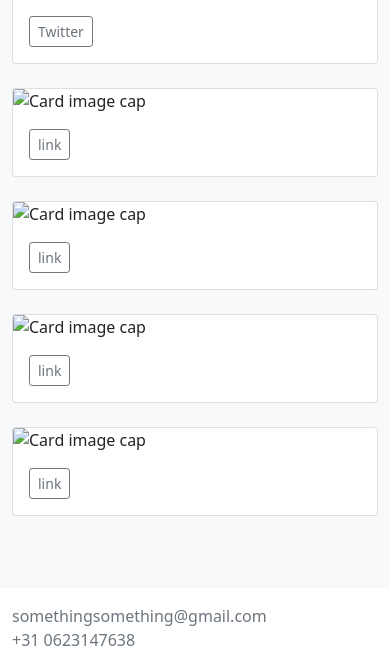
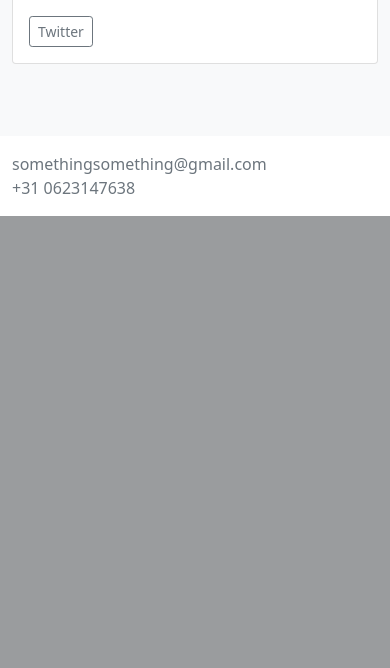
Before and after one commit to ashborn211/webaplicatie1-website, a PHP site: page /contact.php in a window 390 px wide. Shown: the part 1826-2494 px from the top of the page. After the commit the page ends 2042 px from the top, so only its background shows below. Run offline with PHP 8.4, Linux system fonts and the light colour scheme.

Commit message:
nothng special

```diff
--- a/php/contact.php
+++ b/php/contact.php
@@ -85,58 +85,7 @@
                 </div>
               </div>
             </div>
-            <div class="col-md-4">
-              <div class="card mb-4 box-shadow">
-                <img class="card-img-top" src="" alt="Card image cap">
-                <div class="card-body">
-                  <div class="d-flex justify-content-between align-items-center">
-                    <div class="btn-group">
-                      <button type="button" class="btn btn-sm btn-outline-secondary">link</button>
-                    </div>
-                  </div>
-                </div>
-              </div>
-            </div>
 
-            <div class="col-md-4">
-              <div class="card mb-4 box-shadow">
-                <img class="card-img-top" src="" alt="Card image cap">
-                <div class="card-body">
-                  <div class="d-flex justify-content-between align-items-center">
-                    <div class="btn-group">
-                      <button type="button" class="btn btn-sm btn-outline-secondary">link</button>
-                    </div>
-                  </div>
-                </div>
-              </div>
-            </div>
-            <div class="col-md-4">
-              <div class="card mb-4 box-shadow">
-                <img class="card-img-top"  src="" alt="Card image cap">
-                <div class="card-body">
-                  <div class="d-flex justify-content-between align-items-center">
-                    <div class="btn-group">
-                      <button type="button" class="btn btn-sm btn-outline-secondary">link</button>
-                    </div>
-                  </div>
-                </div>
-              </div>
-            </div>
-            <div class="col-md-4">
-              <div class="card mb-4 box-shadow">
-                <img class="card-img-top"  src="" alt="Card image cap">
-                <div class="card-body">
-                  <div class="d-flex justify-content-between align-items-center">
-                    <div class="btn-group">
-                      <button type="button" class="btn btn-sm btn-outline-secondary">link</button>
-                    </div>
-                  </div>
-                </div>
-              </div>
-            </div>
-          </div>
-        </div>
-      </div>
 
 
 
--- a/php/header.php
+++ b/php/header.php
@@ -14,7 +14,7 @@
             </div>
             <div class="navbar-nav ms-auto">
                 <a href="login.php" class="nav-item nav-link">Login</a>
-              	<a href="#" class="nav-item nav-link">Register</a>
+              	<a href="register.php" class="nav-item nav-link">Register</a>
             </div>
         </div>
     </div>
```
Also changed, not shown: php/ADMINACCOUNT.php (added, +26 -0 lines), php/admin/adminDelete.php (+13 -15 lines), php/register.php (added, +78 -0 lines), php/registerhelper.php (added, +18 -0 lines), php/inloggenhelper.php (line endings or trailing spaces).
